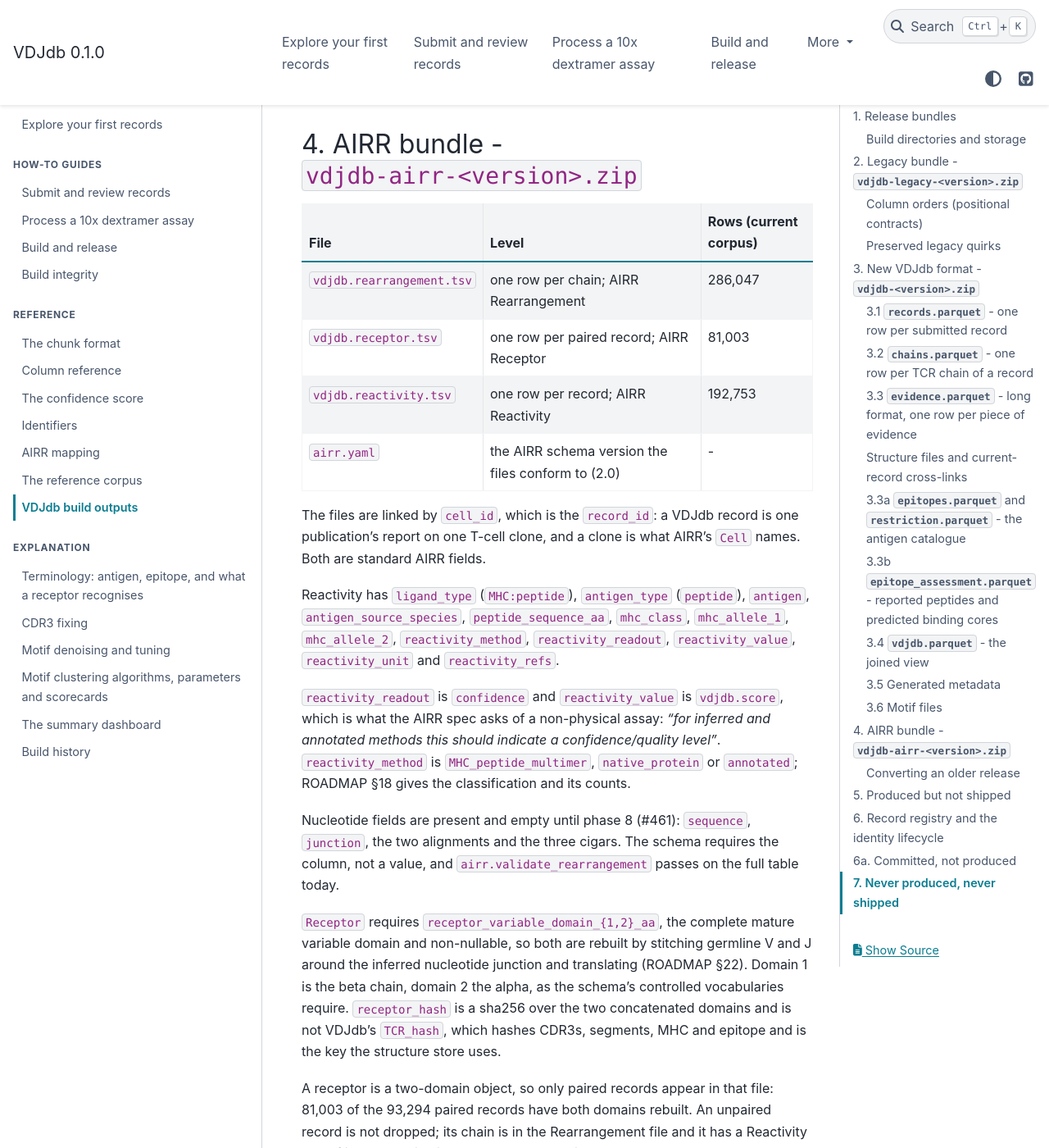
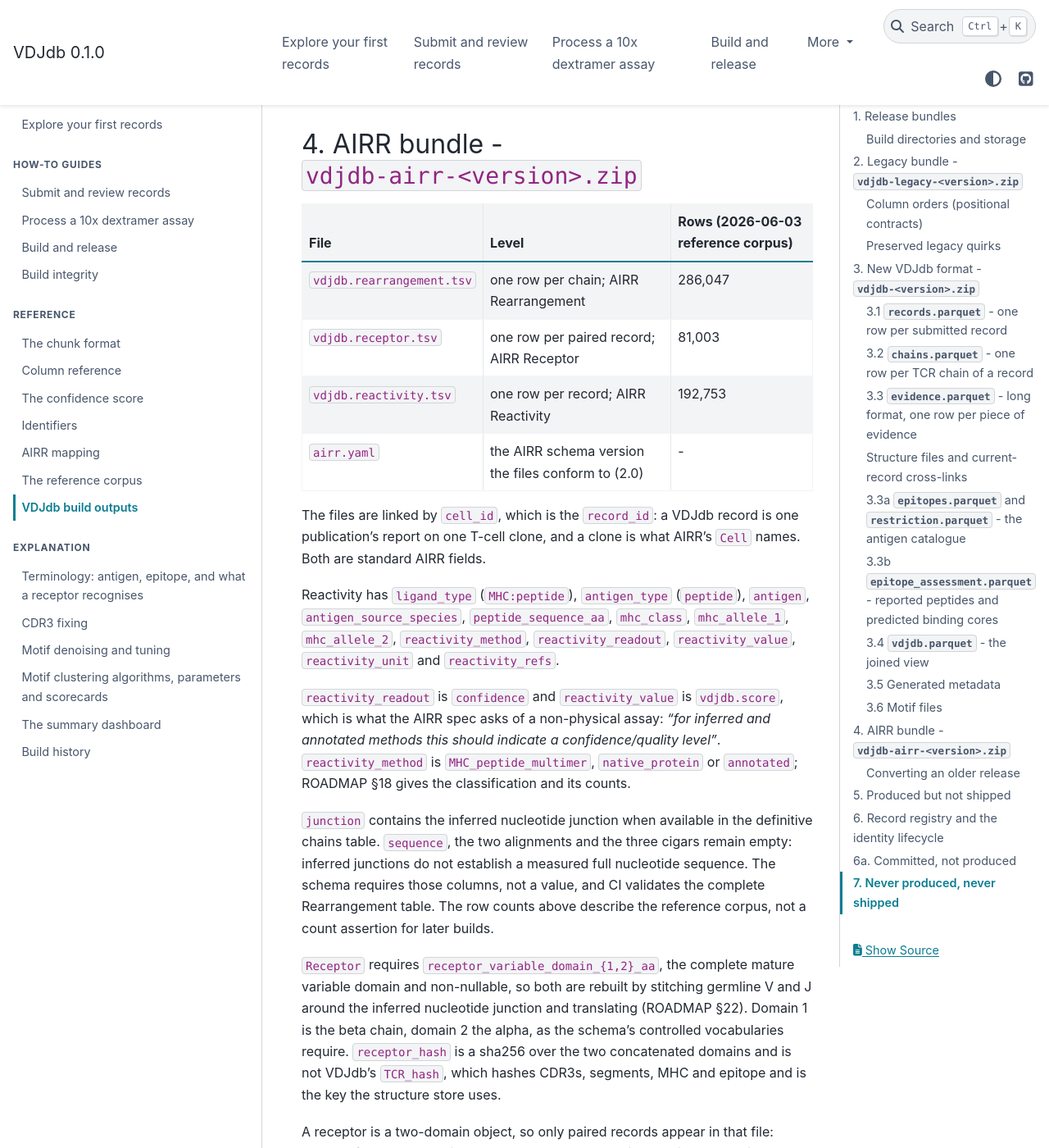
Before and after one commit to antigenomics/vdjdb-db, a Sphinx documentation site: the page built from docs/outputs.md, in a window 1280 px wide and 1400 px high, scrolled down 21438 px. Shown: the whole window at 82% size. Built offline with Sphinx 7.4.7 and the PyData theme 0.15.4, drawn with Linux system fonts in a browser that asks for light colours.

Commit message:
Clarify reference AIRR counts and inferred junction export

```diff
--- a/docs/outputs.md
+++ b/docs/outputs.md
@@ -670,7 +670,7 @@ counts and statistics ship. The per-epitope diagnostic is
 
 ## 4. AIRR bundle - `vdjdb-airr-<version>.zip`
 
-| File | Level | Rows (current corpus) |
+| File | Level | Rows (2026-06-03 reference corpus) |
 |---|---|---|
 | `vdjdb.rearrangement.tsv` | one row per chain; AIRR Rearrangement | 286,047 |
 | `vdjdb.receptor.tsv` | one row per paired record; AIRR Receptor | 81,003 |
@@ -690,9 +690,11 @@ spec asks of a non-physical assay: *"for inferred and annotated methods this sho
 confidence/quality level"*. `reactivity_method` is `MHC_peptide_multimer`, `native_protein` or
 `annotated`; ROADMAP §18 gives the classification and its counts.
 
-Nucleotide fields are present and empty until phase 8 (#461): `sequence`, `junction`, the two
-alignments and the three cigars. The schema requires the column, not a value, and
-`airr.validate_rearrangement` passes on the full table today.
+`junction` contains the inferred nucleotide junction when available in the definitive chains
+table. `sequence`, the two alignments and the three cigars remain empty: inferred junctions do
+not establish a measured full nucleotide sequence. The schema requires those columns, not a
+value, and CI validates the complete Rearrangement table. The row counts above describe the
+reference corpus, not a count assertion for later builds.
 
 `Receptor` requires `receptor_variable_domain_{1,2}_aa`, the complete mature variable domain and
 non-nullable, so both are rebuilt by stitching germline V and J around the inferred nucleotide
```
